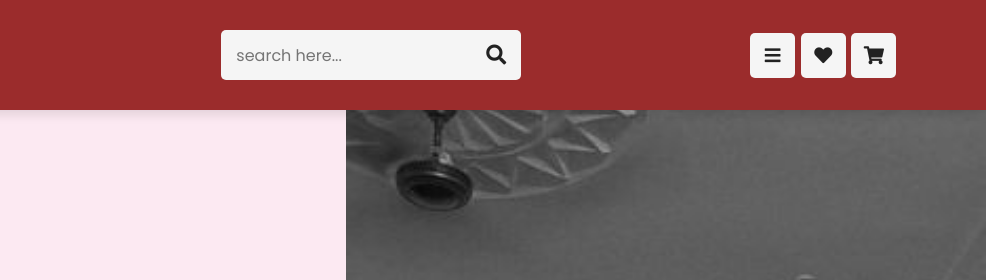
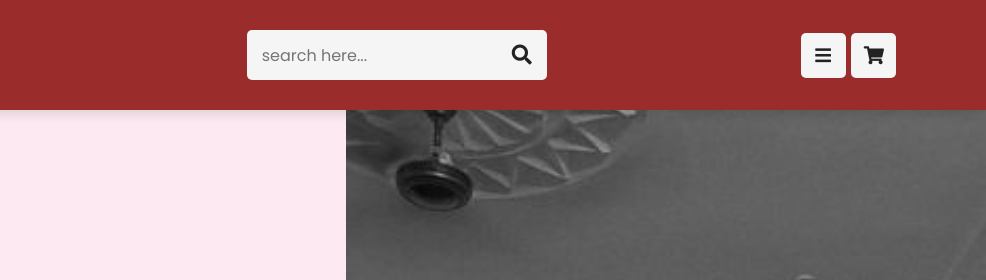
Before and after one commit to tashujain23/ishika., a plain HTML site: page index.html in a window 1280 px wide. Shown: the top 280 px of the page, 294-1280 px from the left. Drawn offline with nearby package versions, Linux system fonts and the light colour scheme; some packages are replaced by stand-ins of ours; a script that the page names is missing.

Commit message:
Update index.html

```diff
--- a/index.html
+++ b/index.html
@@ -33,7 +33,7 @@
     <div class="icons">
         <div id="menu-btn" class="fas fa-bars"></div>
         <div id="search-btn" class="fas fa-search"></div>
-        <a href="#" class="fas fa-heart"></a>
+<!--         <a href="#" class="fas fa-heart"></a> -->
         <a href="#" class="fas fa-shopping-cart"></a>
     </div>
 
```
